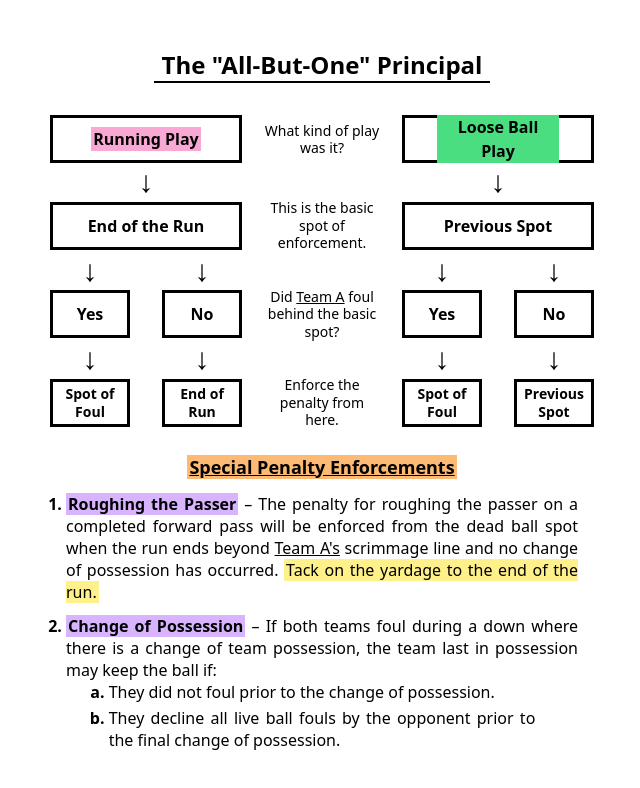
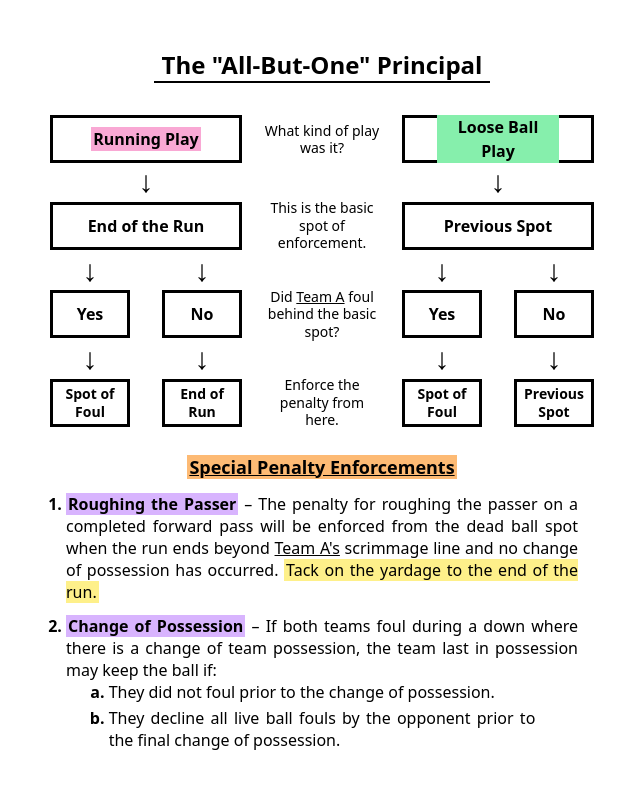
Before and after one commit to harvanchik/all-but-one, a website: page index.html in a window 1280 px wide. Shown: the whole page, without its empty margins (318-958 px from the left). Drawn offline with nearby package versions, Linux system fonts and the light colour scheme; files that its build step writes are made by us from their sources.

Commit message:
lighter green highlight

```diff
--- a/assets/styles/tailwind.css
+++ b/assets/styles/tailwind.css
@@ -27,7 +27,7 @@
     @apply bg-pink-300 px-0.5 print:bg-stone-300;
   }
   .green {
-    @apply bg-green-400 px-0.5 print:bg-stone-300;
+    @apply bg-green-300 px-0.5 print:bg-stone-300;
   }
   .purple {
     @apply bg-purple-300 px-0.5 print:bg-stone-300;
```
